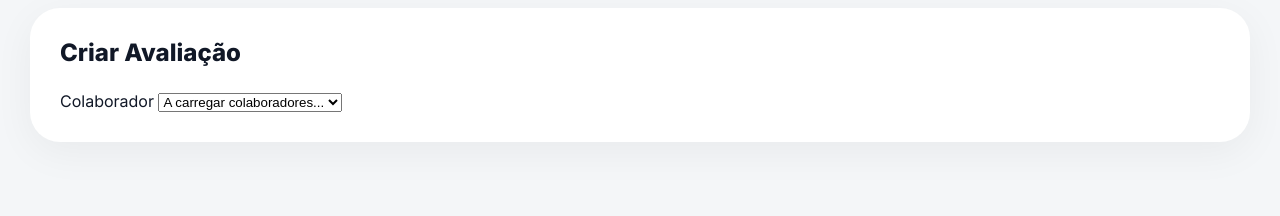
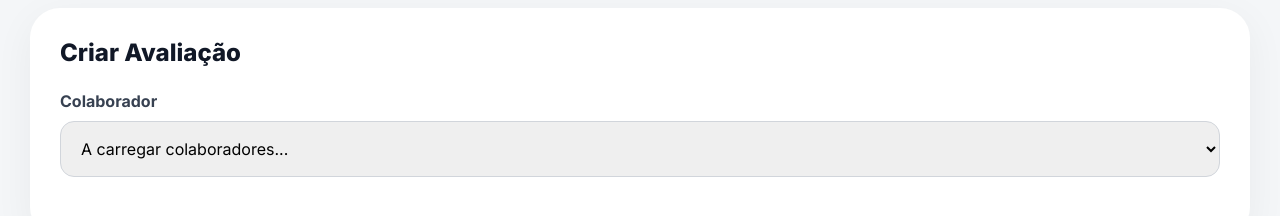
Before and after one commit to montedopasto/performance-dashboard, a plain HTML site: page avaliacao.html in a window 1280 px wide. Shown: the part 122-338 px from the top of the page. Drawn offline with Linux system fonts and the light colour scheme.

Commit message:
Update style.css

```diff
--- a/style.css
+++ b/style.css
@@ -497,3 +497,25 @@ body{
     transform:translateY(-2px);
     opacity:0.95;
 }
+.form-label{
+    display:block;
+    font-weight:700;
+    margin-bottom:10px;
+    color:#374151;
+}
+
+.form-select{
+    width:100%;
+    border:1px solid #d1d5db;
+    border-radius:14px;
+    padding:16px;
+    font-size:16px;
+    font-family:Inter,sans-serif;
+    outline:none;
+    margin-bottom:30px;
+}
+
+.form-select:focus{
+    border-color:#5f7752;
+    box-shadow:0 0 0 4px rgba(95,119,82,0.15);
+}
```
